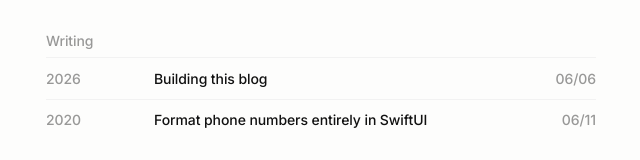
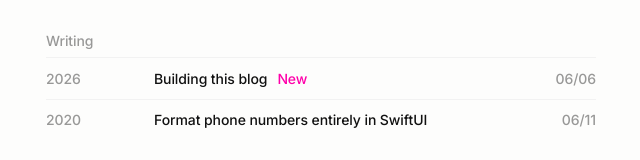
Before and after one commit to blsage/blog, a Next.js app: page / in a window 1280 px wide. Shown: the part 464-624 px from the top of the page, without its empty margins (319-959 px from the left). Built offline with nearby package versions, Linux system fonts and the light colour scheme.

Commit message:
Add New badge to recent posts

```diff
--- a/app/post-list.module.css
+++ b/app/post-list.module.css
@@ -70,6 +70,10 @@
   transition: opacity 0.14s ease;
 }
 
+.new {
+  color: rgb(255, 0, 170);
+}
+
 .postList > ul > li > ul > li > a time {
   color: var(--color-secondary);
   font-size: 0.875rem;
--- a/app/post-list.tsx
+++ b/app/post-list.tsx
@@ -2,6 +2,13 @@ import Link from "next/link";
 import { site } from "@/site.config";
 import type { Post } from "./get-posts";
 import styles from "./post-list.module.css";
+
+const NEW_BADGE_DAYS = 30;
+
+function isNew(date: string): boolean {
+  const ageMs = Date.now() - new Date(`${date}T00:00:00Z`).getTime();
+  return ageMs < NEW_BADGE_DAYS * 24 * 60 * 60 * 1000;
+}
 
 export function PostList({ posts }: { posts: Post[] }) {
   const years = [...new Set(posts.map((post) => post.date.slice(0, 4)))];
@@ -20,7 +27,12 @@ export function PostList({ posts }: { posts: Post[] }) {
                   return (
                     <li key={post.id}>
                       <Link href={`/${post.id}`}>
-                        <h2>{post.title}</h2>
+                        <h2>
+                          {post.title}
+                          {isNew(post.date) && (
+                            <span className={styles.new}>New</span>
+                          )}
+                        </h2>
                         <time dateTime={post.date}>
                           <span>{`${d}/${m}`}</span>
                           <span>/</span>
```
